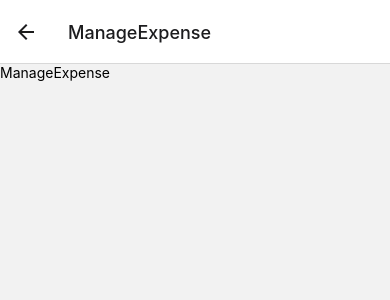
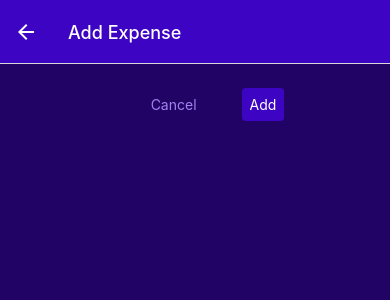
Before and after one commit to serdarmengutay/expenseTrackerAppRN, a React Native app: screen /ManageExpense in a window 390 px wide. Shown: the top 300 px of the page. Built offline with nearby package versions, Linux system fonts and the light colour scheme.

Commit message:
buttons added

```diff
--- a/App.js
+++ b/App.js
@@ -7,6 +7,7 @@
 import RecentExpenses from "./src/screens/RecentExpenses";
 import AllExpenses from "./src/screens/AllExpenses";
 import { GlobalStyles } from "./src/constants/styles";
+import IconButton from "./src/components/UI/IconButton";
 
 const Stack = createNativeStackNavigator();
 const Tab = createBottomTabNavigator();
@@ -14,12 +15,17 @@
 function ExpensesOverview() {
   return (
     <Tab.Navigator
-      screenOptions={{
+      screenOptions={({ navigation }) =>  ({
         headerStyle: { backgroundColor: GlobalStyles.colors.primary500 },
         headerTintColor: "white",
         tabBarStyle: { backgroundColor: GlobalStyles.colors.primary500 },
         tabBarActiveTintColor: GlobalStyles.colors.accent500,
-      }}
+        headerRight: ({ tintColor }) => (
+          <IconButton icon="add" size={24} color={tintColor} onPress={() => {
+            navigation.navigate('ManageExpense')
+          }} />
+        )
+      })}
     >
       <Tab.Screen
         name="RecentExpenses"
@@ -54,7 +60,10 @@
     <>
       <StatusBar style="auto" />
       <NavigationContainer>
-        <Stack.Navigator>
+        <Stack.Navigator screenOptions={{
+          headerStyle: {backgroundColor: GlobalStyles.colors.primary500},
+          headerTintColor: 'white'
+        }}>
           <Stack.Screen
             name="ExpensesOverview"
             component={ExpensesOverview}
@@ -62,7 +71,9 @@
               headerShown: false,
             }}
           />
-          <Stack.Screen name="ManageExpense" component={ManageExpense} />
+          <Stack.Screen name="ManageExpense" component={ManageExpense} options={{
+            presentation: 'modal'
+          }} />
         </Stack.Navigator>
       </NavigationContainer>
     </>
--- a/src/components/ExpensesOutput/ExpenseItem.js
+++ b/src/components/ExpensesOutput/ExpenseItem.js
@@ -1,13 +1,26 @@
 import { View, Text, StyleSheet, Pressable } from "react-native";
+import { useNavigation } from "@react-navigation/native";
 import { GlobalStyles } from "../../constants/styles";
 import { getFormattedDate } from "../../util/date";
 
-function ExpenseItem({ description, amount, date }) {
+function ExpenseItem({ description, amount, date, id}) {
+
+    const navigation = useNavigation();
+  function expensePressHandler() {
+    navigation.navigate('ManageExpense', {
+        expenseId: id
+    })
+  }
   return (
-    <Pressable>
+    <Pressable
+      onPress={expensePressHandler}
+      style={({ pressed }) => pressed && styles.pressed}
+    >
       <View style={styles.expenseItem}>
         <View>
-          <Text style={[styles.textBase, styles.description]}>{description}</Text>
+          <Text style={[styles.textBase, styles.description]}>
+            {description}
+          </Text>
           <Text style={styles.textBase}>{getFormattedDate(date)}</Text>
         </View>
         <View style={styles.amountContainer}>
@@ -18,6 +31,7 @@
   );
 }
 const styles = StyleSheet.create({
+  pressed: { opacity: 0.75 },
   expenseItem: {
     padding: 12,
     marginVertical: 8,
@@ -46,11 +60,11 @@
     justifyContent: "center",
     alignItems: "center",
     borderRadius: 4,
-    minWidth: 80
+    minWidth: 80,
   },
   amount: {
     color: GlobalStyles.colors.primary500,
-    fontWeight: 'bold'
-  }
+    fontWeight: "bold",
+  },
 });
 export default ExpenseItem;
--- /dev/null
+++ b/src/components/UI/Button.js
@@ -0,0 +1,39 @@
+import { View, Pressable, Text, StyleSheet } from "react-native";
+import { GlobalStyles } from "../../constants/styles";
+
+function Button({ children, onPress, mode, style }) {
+  return (
+    <View style={style}>
+      <Pressable onPress={onPress}>
+        <View style={[styles.button, mode === 'flat' && styles.flat]}>
+          <Text style={[styles.buttonText, mode === 'flat' && styles.flatText]}>{children}</Text>
+        </View>
+      </Pressable>
+    </View>
+  );
+}
+
+const styles = StyleSheet.create({
+  button: {
+    borderRadius: 4,
+    padding: 8,
+    backgroundColor: GlobalStyles.colors.primary500,
+  },
+  flat: {
+    backgroundColor: "transparent",
+  },
+  buttonText: {
+    color: "white",
+    textAlign: "center",
+  },
+  flatText: {
+    color: GlobalStyles.colors.primary200,
+  },
+  pressed: {
+    opacity: 0.75,
+    backgroundColor: GlobalStyles.colors.primary100,
+    borderRadius: 4,
+  },
+});
+
+export default Button;
--- /dev/null
+++ b/src/components/UI/IconButton.js
@@ -0,0 +1,25 @@
+import { Pressable, View, StyleSheet } from "react-native";
+import { Ionicons } from "@expo/vector-icons";
+
+function IconButton({ icon, onPress, size, color }) {
+  return (
+    <Pressable onPress={onPress} style={({pressed}) => pressed && styles.pressed}>
+      <View style={styles.buttonContainer}>
+        <Ionicons name={icon} size={size} color={color} />
+      </View>
+    </Pressable>
+  );
+}
+
+const styles = StyleSheet.create({
+  buttonContainer: {
+    borderRadius: 24,
+    padding: 6,
+    marginHorizontal: 8,
+    marginVertical: 2
+  },
+  pressed: {
+    opacity: 0.75,
+  },
+});
+export default IconButton;
--- a/src/screens/ManageExpenses.js
+++ b/src/screens/ManageExpenses.js
@@ -1,10 +1,68 @@
-import React from 'react'
-import { View, Text } from 'react-native'
+import React, { useLayoutEffect } from "react";
+import { View, Text, StyleSheet } from "react-native";
+import IconButton from "../components/UI/IconButton";
+import { GlobalStyles } from "../constants/styles";
+import Button from "../components/UI/Button";
 
-function ManageExpense(){
-    return (
-        <Text>ManageExpense</Text>
-    )
+function ManageExpense({ route, navigation }) {
+  const editedExpenseId = route.params?.expenseId;
+  const isEditing = !!editedExpenseId;
+
+  useLayoutEffect(() => {
+    navigation.setOptions({
+      title: isEditing ? "Edit Expense" : "Add Expense",
+    });
+  }, [navigation, isEditing]);
+
+  function deleteExpenseHandler() {}
+  function cancelHandler() {}
+  function confirmHandler() {}
+
+  return (
+    <View style={styles.container}>
+      <View style={styles.buttons}>
+        <Button style={styles.button} mode="flat" onPress={cancelHandler}>
+          Cancel
+        </Button>
+        <Button onPress={confirmHandler}>{isEditing ? "Update" : "Add"}</Button>
+      </View>
+
+      {isEditing && (
+        <View style={styles.deleteContainer}>
+          <IconButton
+            icon="trash"
+            color={GlobalStyles.colors.error500}
+            size={36}
+            onPress={deleteExpenseHandler}
+          />
+        </View>
+      )}
+    </View>
+  );
 }
 
+const styles = StyleSheet.create({
+  container: {
+    flex: 1,
+    padding: 24,
+    backgroundColor: GlobalStyles.colors.primary800,
+  },
+  button: {
+    minWidth: 120,
+    marginHorizontal: 8
+  },
+  buttons: {
+    flexDirection: 'row',
+    justifyContent: 'center',
+    alignItems: 'center'
+  },
+  deleteContainer: {
+    marginTop: 16,
+    paddingTop: 8,
+    borderTopWidth: 2,
+    borderTopColor: GlobalStyles.colors.primary200,
+    alignItems: "center",
+  },
+});
+
 export default ManageExpense;
```
